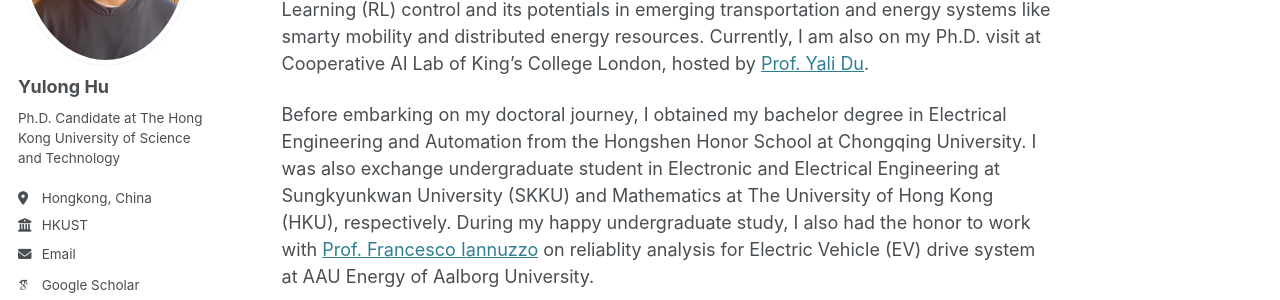
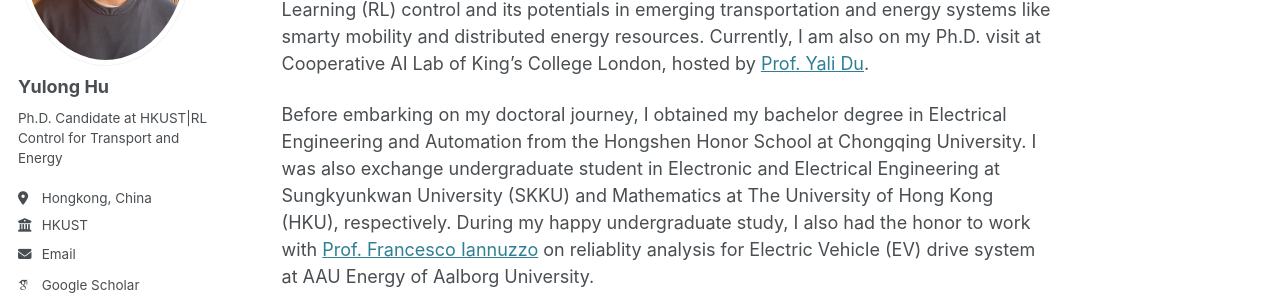
Before and after one commit to yulonghu2000/yulonghu2000.github.io, a Jekyll site: the page built from _pages/about.md, in a window 1280 px wide. Shown: the part 253-553 px from the top of the page. Built offline with Jekyll 4.4.1, drawn with Linux system fonts in a browser that asks for light colours; some web fonts are replaced.

Commit message:
Update _config.yml

```diff
--- a/_config.yml
+++ b/_config.yml
@@ -25,7 +25,7 @@ author:
   avatar           : "hul6.jpg"
   name             : "Yulong Hu"
   pronouns         : ""
-  bio              : "Ph.D. Candidate at The Hong Kong University of Science and Technology"
+  bio              : "Ph.D. Candidate at HKUST|RL Control for Transport and Energy"
   location         : "Hongkong, China"
   employer         : "HKUST"
   uri              : # URL
```
